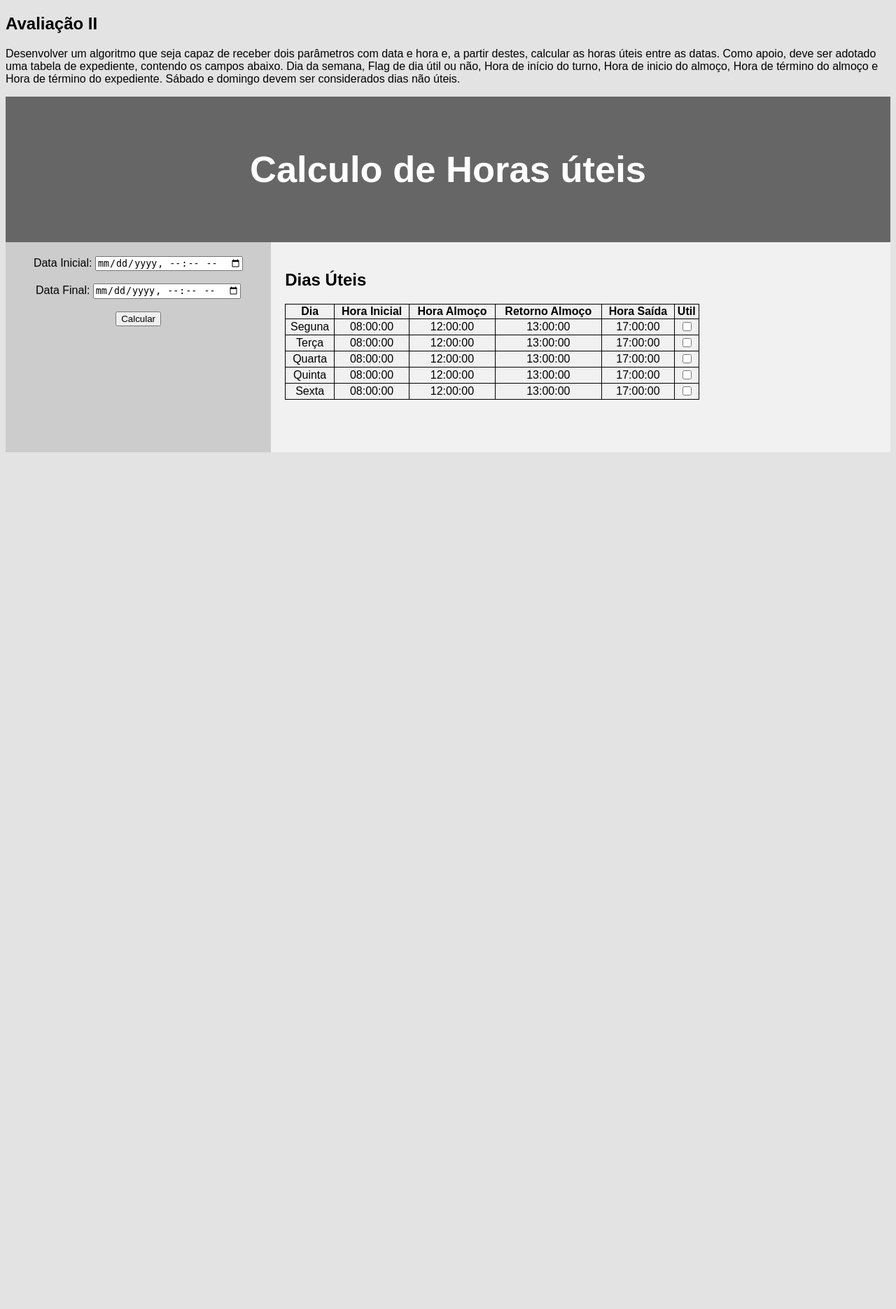
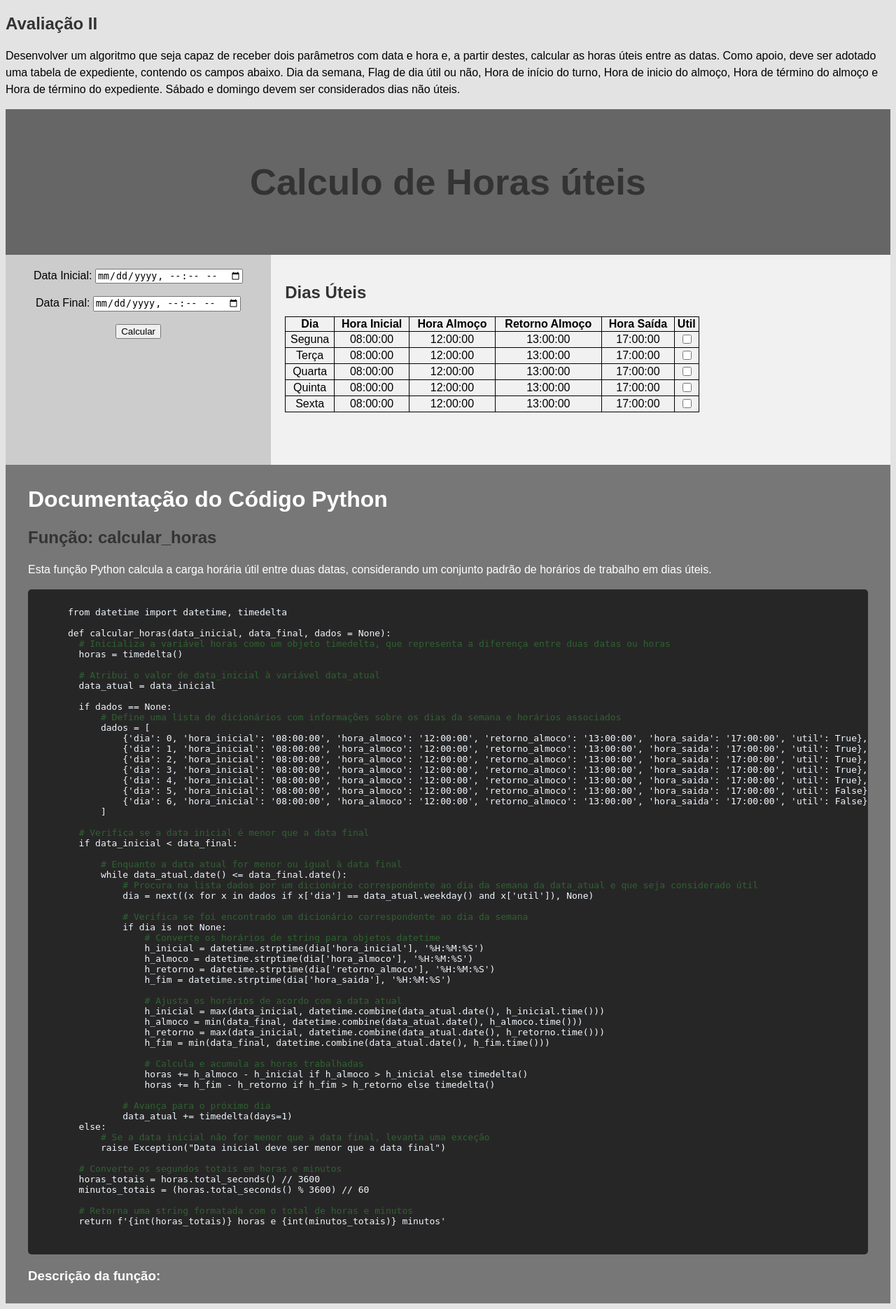
Before and after one commit to Marcelo1305/ApiPython, a Flask app: page / in a window 1280 px wide. Shown: the whole page at 70% size. Before the commit the page ends 646 px from the top, so only its background shows below. Run offline with Flask 2, Linux system fonts and the light colour scheme; some libraries are stand-ins or nearby versions.

Commit message:
Codigo fonte

```diff
--- a/templates/index.html
+++ b/templates/index.html
@@ -19,6 +19,9 @@
   <style>
     * {
       box-sizing: border-box;
+    }
+    .verde{
+      color: rgb(45, 99, 50);
     }
 
     body {
@@ -70,8 +73,14 @@
     footer {
       background-color: #777;
       padding: 10px;
-      text-align: center;
+      /* text-align: center; */
       color: white;
+    }
+
+    .apresentacao {
+      font-family: Arial, sans-serif;
+      max-width: 1200px;
+      margin: 0 auto;
     }
 
     /* Responsive layout - makes the two columns/boxes stack on top of each other instead of next to each other, on small screens */
@@ -84,6 +93,25 @@
       }
     }
 
+    code {
+      color: aliceblue;
+    }
+
+    pre {
+      background-color: #272626;
+      padding: 10px;
+      overflow-x: auto;
+      border-radius: 5px;
+      margin-bottom: 20px;
+    }
+
+    h2 {
+      color: #333;
+    }
+
+    p {
+      line-height: 1.5;
+    }
 
     body {
       background-color: rgb(228, 227, 227);
@@ -200,67 +228,27 @@
     </article>
   </section>
   <button onclick="mostrarCodigo()" hidden="true">Mostrar codigo</button>
-  <footer id="footer" hidden="true">
-    <h1>Código em linguagem python com os endpoints</h1>
-    <pre class="language-python">
-      <code>
-        from flask import Flask, jsonify, request, render_template
-        from datetime import datetime
-        from func import calcular_horas
-
-        app = Flask(__name__)
-
-        @app.route('/')
-        def index():
-            return render_template('index.html')
-
-        @app.route('/api', methods=['GET'])
-        def api():
-            return jsonify({'message': 'Olá, mundo! Esta é uma API básica em Python.'})
-
-        @app.route('/api', methods=['POST'])
-        def recebe_json():
-            try:
-                # Obter os dados do corpo da requisição em formato JSON
-                data = request.get_json()
-
-                # Extrair as datas
-                data_inicial = data['dataInicial']
-                data1 = datetime.strptime(data_inicial, '%Y-%m-%d %H:%M:%S')
-                data_final = data['dataFinal']
-                data2 = datetime.strptime(data_final, '%Y-%m-%d %H:%M:%S')
-                resultado = calcular_horas(data1, data2, data.get('dados'))
-
-                # Retorna o resultado
-                return jsonify({'horas': str(resultado)}), 200
-
-                #return jsonify({'message': 'JSON recebido com sucesso'}), 200
-
-            except Exception as e:
-                return jsonify({'error': str(e)}), 400
-
-
-
-        if __name__ == '__main__':
-            app.run(debug=True)
-      </code>
-
-    </pre><br><br>
-    <h1>Código em linguagem python com a funcao de calculo</h1>
-    <pre class="language-python">
-
+  <footer id="footer">
+    <div class="apresentacao">
+      <h1>Documentação do Código Python</h1>
+      <h2>Função: calcular_horas</h2>
+      <p>
+        Esta função Python calcula a carga horária útil entre duas datas, considerando um conjunto padrão de horários de
+        trabalho em dias úteis.
+      </p>
+      <pre>
         <code>
       from datetime import datetime, timedelta
 
       def calcular_horas(data_inicial, data_final, dados = None):
-            # Inicializa a variável horas como um objeto timedelta, que representa a diferença entre duas datas ou horas
+        <span class="verde"># Inicializa a variável horas como um objeto timedelta, que representa a diferença entre duas datas ou horas</span>
         horas = timedelta()
 
-            # Atribui o valor de data_inicial à variável data_atual
+        <span class="verde"># Atribui o valor de data_inicial à variável data_atual</span>
         data_atual = data_inicial
 
         if dados == None:
-                # Define uma lista de dicionários com informações sobre os dias da semana e horários associados
+            <span class="verde"># Define uma lista de dicionários com informações sobre os dias da semana e horários associados</span>
             dados = [
                 {'dia': 0, 'hora_inicial': '08:00:00', 'hora_almoco': '12:00:00', 'retorno_almoco': '13:00:00', 'hora_saida': '17:00:00', 'util': True},
                 {'dia': 1, 'hora_inicial': '08:00:00', 'hora_almoco': '12:00:00', 'retorno_almoco': '13:00:00', 'hora_saida': '17:00:00', 'util': True},
@@ -271,46 +259,51 @@
                 {'dia': 6, 'hora_inicial': '08:00:00', 'hora_almoco': '12:00:00', 'retorno_almoco': '13:00:00', 'hora_saida': '17:00:00', 'util': False},
             ]
 
-            # Verifica se a data inicial é menor que a data final
+        <span class="verde"># Verifica se a data inicial é menor que a data final</span>
         if data_inicial < data_final:
 
-                # Enquanto a data atual for menor ou igual à data final
+            <span class="verde"># Enquanto a data atual for menor ou igual à data final</span>
             while data_atual.date() <= data_final.date():
-                    # Procura na lista dados por um dicionário correspondente ao dia da semana da data_atual e que seja considerado útil
+                <span class="verde"># Procura na lista dados por um dicionário correspondente ao dia da semana da data_atual e que seja considerado útil</span>
                 dia = next((x for x in dados if x['dia'] == data_atual.weekday() and x['util']), None)
 
-                    # Verifica se foi encontrado um dicionário correspondente ao dia da semana
+                <span class="verde"># Verifica se foi encontrado um dicionário correspondente ao dia da semana</span>
                 if dia is not None:
-                        # Converte os horários de string para objetos datetime
+                    <span class="verde"># Converte os horários de string para objetos datetime</span>
                     h_inicial = datetime.strptime(dia['hora_inicial'], '%H:%M:%S')
                     h_almoco = datetime.strptime(dia['hora_almoco'], '%H:%M:%S')
                     h_retorno = datetime.strptime(dia['retorno_almoco'], '%H:%M:%S')
                     h_fim = datetime.strptime(dia['hora_saida'], '%H:%M:%S')
 
-                        # Ajusta os horários de acordo com a data atual
+                    <span class="verde"># Ajusta os horários de acordo com a data atual</span>
                     h_inicial = max(data_inicial, datetime.combine(data_atual.date(), h_inicial.time()))
                     h_almoco = min(data_final, datetime.combine(data_atual.date(), h_almoco.time()))
                     h_retorno = max(data_inicial, datetime.combine(data_atual.date(), h_retorno.time()))
                     h_fim = min(data_final, datetime.combine(data_atual.date(), h_fim.time()))
 
-                        # Calcula e acumula as horas trabalhadas
+                    <span class="verde"># Calcula e acumula as horas trabalhadas</span>
                     horas += h_almoco - h_inicial if h_almoco > h_inicial else timedelta()
                     horas += h_fim - h_retorno if h_fim > h_retorno else timedelta()
 
-                    # Avança para o próximo dia
+                <span class="verde"># Avança para o próximo dia</span>
                 data_atual += timedelta(days=1)
         else:
-                # Se a data inicial não for menor que a data final, levanta uma exceção
+            <span class="verde"># Se a data inicial não for menor que a data final, levanta uma exceção</span>
             raise Exception("Data inicial deve ser menor que a data final")
 
-            # Converte os segundos totais em horas e minutos
+        <span class="verde"># Converte os segundos totais em horas e minutos</span>
         horas_totais = horas.total_seconds() // 3600
         minutos_totais = (horas.total_seconds() % 3600) // 60
 
-            # Retorna uma string formatada com o total de horas e minutos
+        <span class="verde"># Retorna uma string formatada com o total de horas e minutos</span>
         return f'{int(horas_totais)} horas e {int(minutos_totais)} minutos'
         </code>
       </pre>
+      <h3>Descrição da função:</h3>
+      <p>
+
+      </p>
+    </div>
   </footer>
   <script>
     let horasValidas = true;
@@ -398,7 +391,6 @@
 
       return dias_da_semana;
     }
-
   </script>
 </body>
 
```
Lines whose indentation alone changed are shown as unchanged.
